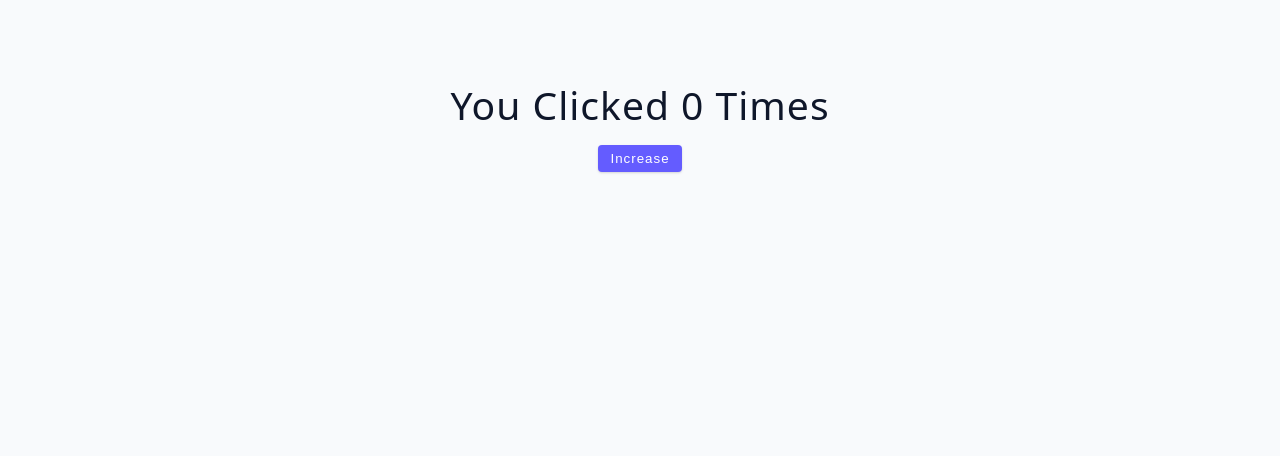
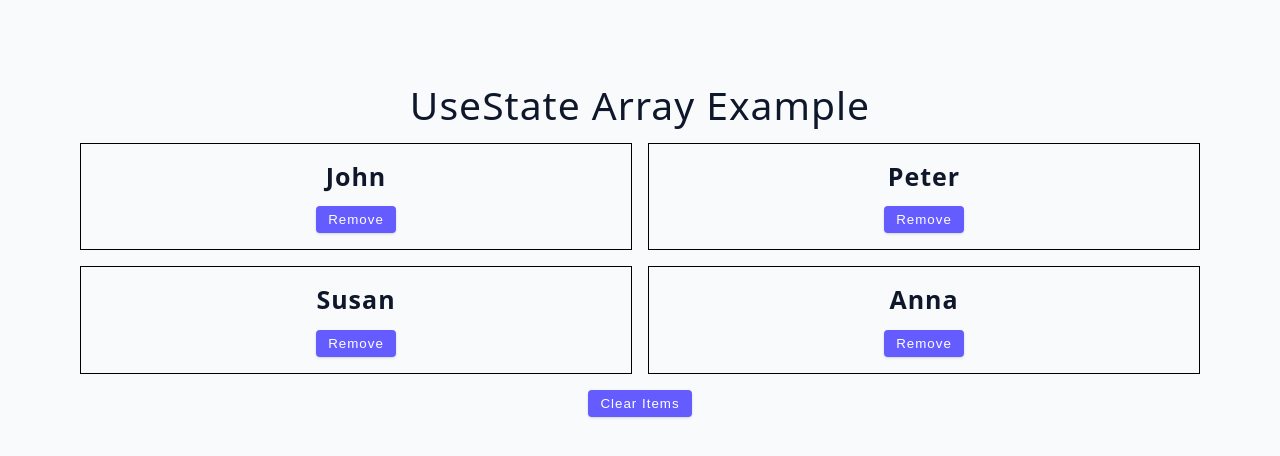
Before and after one commit to RumenKeranchev/my-react-app-vite, a React (Vite) app: page / in a window 1280 px wide. Shown: the top 456 px of the page. Built offline with nearby package versions, Linux system fonts and the light colour scheme.

Commit message:
UseState array example completed

```diff
--- a/src/App.jsx
+++ b/src/App.jsx
@@ -1,4 +1,4 @@
-import Starter from "./tutorial/01-useState/starter/02-useState-basics";
+import Starter from "./tutorial/01-useState/starter/03-useState-array";
 
 function App() {
 	return (
--- a/src/tutorial/01-useState/starter/03-useState-array.jsx
+++ b/src/tutorial/01-useState/starter/03-useState-array.jsx
@@ -1,5 +1,60 @@
+import { useState } from "react";
+import { data, people } from "../../../data";
+
+const Person = ({ name, handleClick }) => {
+	return (
+		<div
+			style={{
+				border: "1px solid black",
+				padding: "1rem",
+			}}
+		>
+			<h4 style={{ fontWeight: "bold" }}>{name}</h4>
+			<button onClick={handleClick} className="btn">
+				remove
+			</button>
+		</div>
+	);
+};
+
 const UseStateArray = () => {
-  return <h2>useState array example</h2>;
+	const [people, setPeople] = useState(data);
+
+	const handleRemoveClick = (id) => {
+		setPeople(people.filter((f) => f.id !== id));
+	};
+
+	const hangleClearAll = () => {
+		setPeople([]);
+	};
+
+	return (
+		<>
+			<h2>useState array example</h2>
+			<div
+				style={{
+					display: "grid",
+					gridTemplateColumns: "repeat(2, 1fr)",
+					gap: "1rem",
+				}}
+			>
+				{people.map(({ id, name }) => (
+					<Person
+						key={id}
+						name={name}
+						handleClick={() => handleRemoveClick(id)}
+					/>
+				))}
+			</div>
+			<button
+				className="btn"
+				onClick={hangleClearAll}
+				style={{ marginTop: "1rem" }}
+			>
+				clear items
+			</button>
+		</>
+	);
 };
 
 export default UseStateArray;
```
Also changed, not shown: src/data.js (+9 -9 lines).
